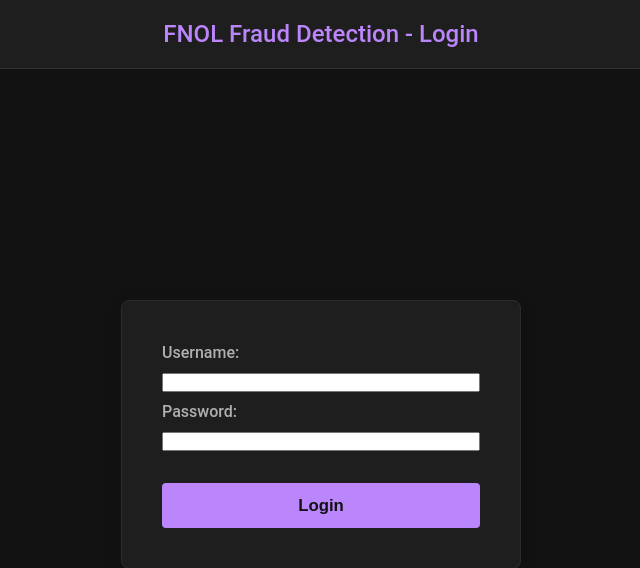
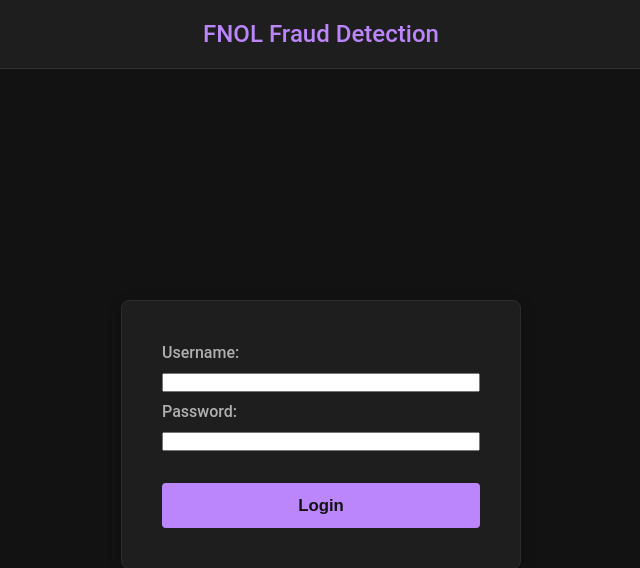
Before and after one commit to enjaybaze/insurance-agent, a Flask app: page /login in a window 1280 px wide. Shown: the top 568 px of the page, without its empty margins (319-959 px from the left). Run offline with Flask 2, Linux system fonts and the light colour scheme; parts of the project's set-up code (start-up, migrations or seed data) failed here and were passed over.

Commit message:
Update login.html

```diff
--- a/templates/login.html
+++ b/templates/login.html
@@ -3,13 +3,13 @@
 <head>
     <meta charset="UTF-8">
     <meta name="viewport" content="width=device-width, initial-scale=1.0">
-    <title>Login - FNOL Fraud Detection</title>
+    <title>FNOL Fraud Detection</title>
     <link rel="stylesheet" href="{{ url_for('static', filename='style.css') }}">
 </head>
 <body class="login-page-body">
     <div class="app-container">
         <header class="app-header">
-            <h1>FNOL Fraud Detection - Login</h1>
+            <h1>FNOL Fraud Detection</h1>
         </header>
         <main class="main-content login-main-content">
             <div class="login-pane">
```
